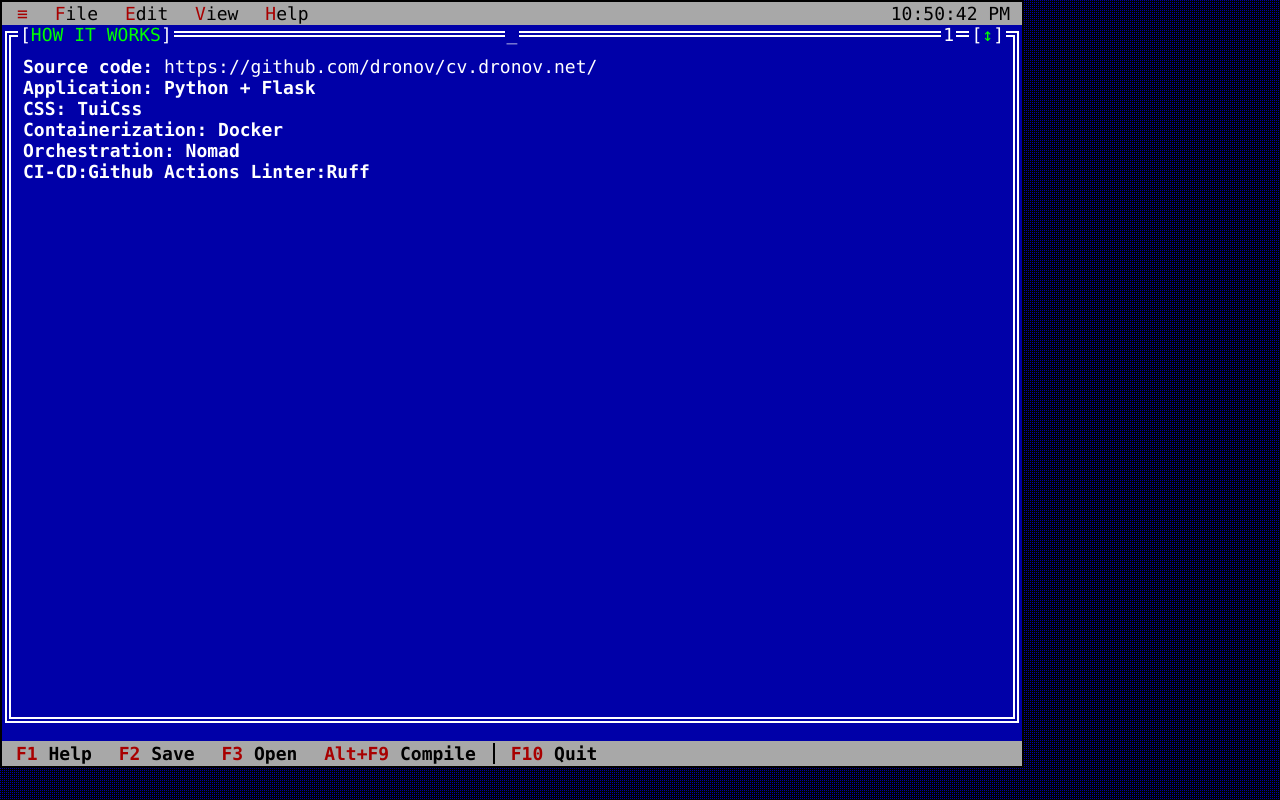
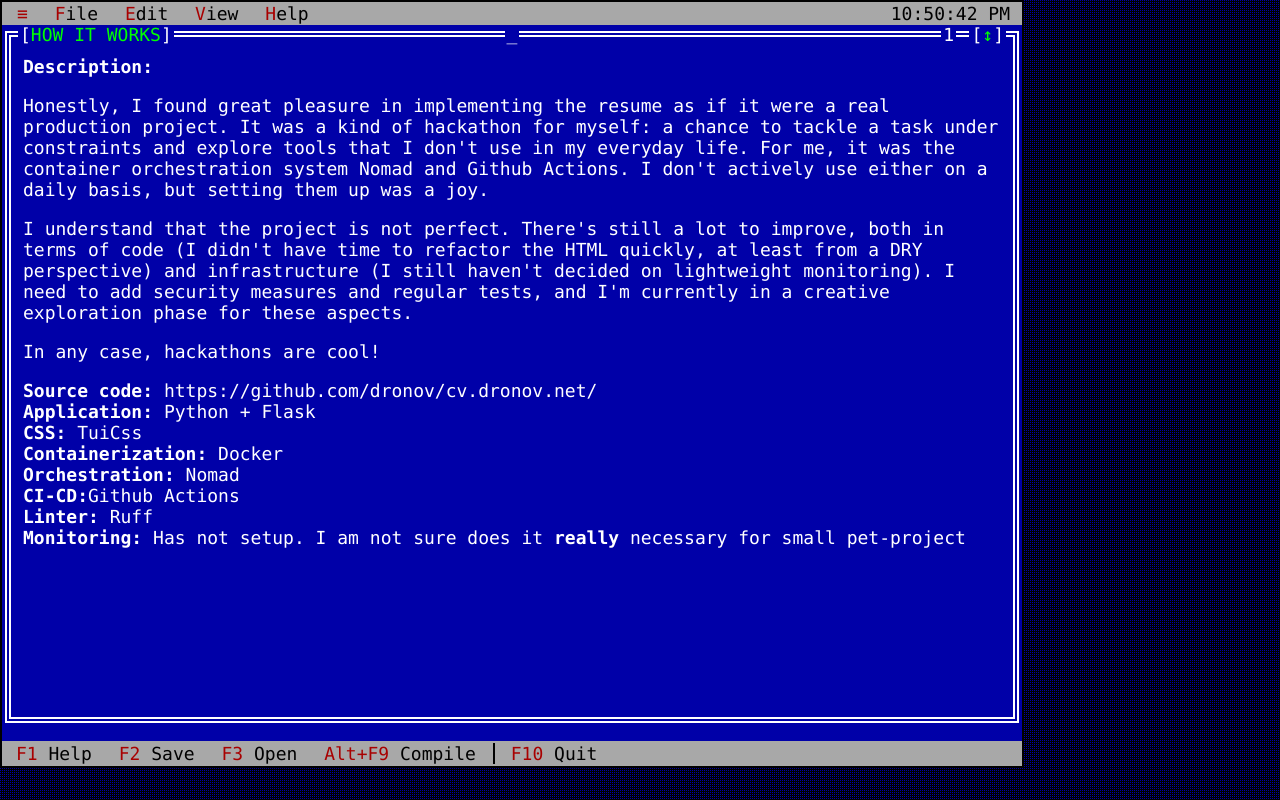
Before and after one commit to dronov/cv.dronov.net, a Flask app: page /how-it-works/ in a window 1280 px wide. Run offline with Flask 3, Linux system fonts and the light colour scheme.

Commit message:
how it works edits

```diff
--- a/templates/how-it-works.html
+++ b/templates/how-it-works.html
@@ -167,13 +167,22 @@
                 <span class="tui-fieldset-text top right" style="margin-right: 50px">1</span>
                 <span class="tui-fieldset-button left"><span class="green-255-text">HOW&nbsp;IT&nbsp;WORKS</span></span>
                 <span class="tui-fieldset-text" style="margin-left: 50px;">&nbsp;1:1&nbsp;</span>
+<b>Description:</b>
+
+<p>Honestly, I found great pleasure in implementing the resume as if it were a real production project. It was a kind of hackathon for myself: a chance to tackle a task under constraints and explore tools that I don't use in my everyday life. For me, it was the container orchestration system Nomad and Github Actions. I don't actively use either on a daily basis, but setting them up was a joy.</p>
+
+<p>I understand that the project is not perfect. There's still a lot to improve, both in terms of code (I didn't have time to refactor the HTML quickly, at least from a DRY perspective) and infrastructure (I still haven't decided on lightweight monitoring). I need to add security measures and regular tests, and I'm currently in a creative exploration phase for these aspects.</p>
+
+<p>In any case, hackathons are cool!</p>
+
 <b>Source code:</b> <a href="https://github.com/dronov/cv.dronov.net/">https://github.com/dronov/cv.dronov.net/</a><br>
-<b>Application:<b> Python + Flask<br>
+<b>Application:</b> Python + Flask<br>
 <b>CSS:</b> <a href="https://github.com/vinibiavatti1/TuiCss/">TuiCss</a><br>
 <b>Containerization:</b> Docker<br>
 <b>Orchestration:</b> <a href="https://www.nomadproject.io/">Nomad</a><br>
-<b>CI-CD:</b><a href="https://github.com/dronov/cv.dronov.net/">Github Actions</a>
-<b>Linter:</b><a href="https://github.com/astral-sh/ruff">Ruff</a>
+<b>CI-CD:</b><a href="https://github.com/dronov/cv.dronov.net/">Github Actions</a><br>
+<b>Linter:</b><a href="https://github.com/astral-sh/ruff"> Ruff</a><br>
+<b>Monitoring:</b> Has not setup. I am not sure does it <b>really</b> necessary for small pet-project<br>
             </fieldset>
         </div>
 
```
